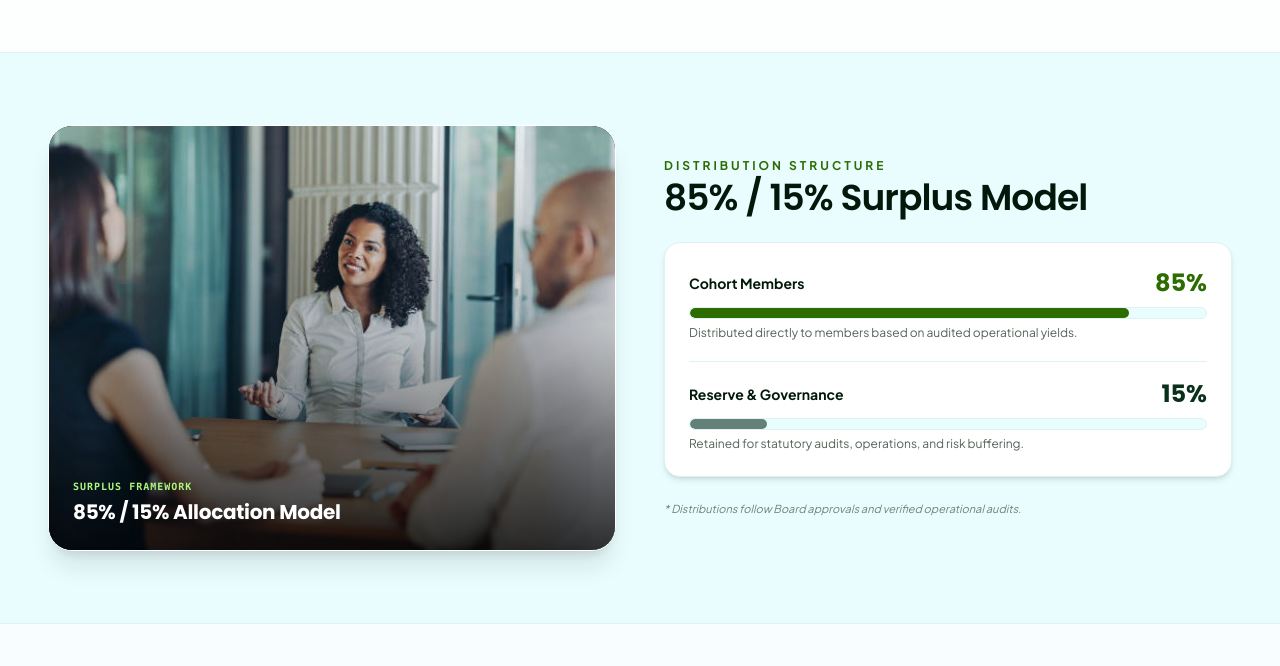
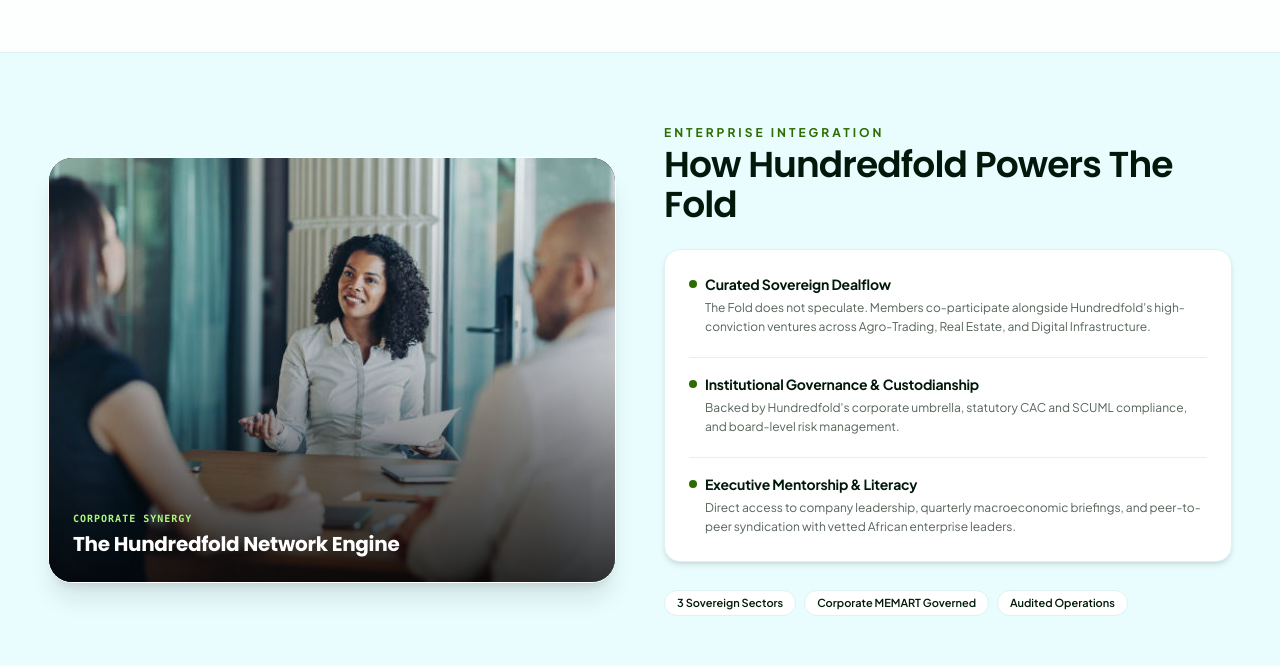
Before and after one commit to danielosita508/hundredfold, a Next.js app: page /the-fold in a window 1280 px wide. Shown: the part 1040-1706 px from the top of the page. Built offline with nearby package versions, Linux system fonts and the light colour scheme; no server answers.

Commit message:
feat(the-fold): replace confidential 85/15 distribution model with Hundredfold corporate ecosystem integration

```diff
--- a/app/the-fold/page.tsx
+++ b/app/the-fold/page.tsx
@@ -44,7 +44,7 @@ const THE_FOLD_HERO_SLIDES = [
     alt: "Modern Enterprise Infrastructure and High-Yield Venues",
     title: "Disciplined Stewardship",
     description:
-      "Direct 85% operational distribution model for participating syndicate members.",
+      "Transparent governance, verified due diligence, and audited operational reporting.",
   },
 ];
 
@@ -258,7 +258,7 @@ export default function TheFoldPage() {
         </div>
       </section>
 
-      {/* ─── SECTION 3: 85% / 15% ALLOCATION MODEL (Clean, Summarized Visual Split) ─── */}
+      {/* ─── SECTION 3: CORPORATE SYNERGY (How Hundredfold Powers The Fold) ─── */}
       <section className="relative w-full py-14 sm:py-18 px-6 lg:px-12">
         <div className="max-w-[1240px] mx-auto">
           <div className="grid grid-cols-1 lg:grid-cols-12 gap-8 lg:gap-12 items-center">
@@ -285,16 +285,16 @@ export default function TheFoldPage() {
 
                 <div className="absolute inset-x-0 bottom-0 p-6 z-10 flex flex-col gap-1 text-white">
                   <span className="text-[10px] font-mono uppercase tracking-widest text-[#ABF67E] font-bold">
-                    SURPLUS FRAMEWORK
+                    CORPORATE SYNERGY
                   </span>
                   <h4 className="font-heading text-lg sm:text-xl font-bold text-white">
-                    85% / 15% Allocation Model
+                    The Hundredfold Network Engine
                   </h4>
                 </div>
               </div>
             </motion.div>
 
-            {/* Right Column: Clean Summarized Split Card */}
+            {/* Right Column: Clean Summarized Corporate Integration Card */}
             <motion.div
               initial={{ opacity: 0, y: shouldReduceMotion ? 0 : 20 }}
               whileInView={{ opacity: 1, y: 0 }}
@@ -304,45 +304,57 @@ export default function TheFoldPage() {
             >
               <div>
                 <span className="text-xs uppercase tracking-[0.25em] font-bold text-[#2D6C00] block">
-                  DISTRIBUTION STRUCTURE
+                  ENTERPRISE INTEGRATION
                 </span>
                 <h2 className="font-heading text-3xl sm:text-4xl font-semibold text-[#00190A] tracking-tight mt-1">
-                  85% / 15% Surplus Model
+                  How Hundredfold Powers The Fold
                 </h2>
               </div>
 
-              {/* Visual Split Cards (Clean & Minimal) */}
+              {/* Company Synergy Cards (Clean, Structured, Institutional) */}
               <div className="p-6 rounded-2xl bg-white border border-[#DEF2F4] shadow-md space-y-5">
                 <div>
-                  <div className="flex justify-between items-center text-sm font-semibold mb-2">
-                    <span className="text-[#00190A] font-bold">Cohort Members</span>
-                    <span className="text-[#2D6C00] font-heading text-2xl font-bold">85%</span>
+                  <div className="flex items-center gap-2 mb-1">
+                    <span className="w-2 h-2 rounded-full bg-[#2D6C00]" />
+                    <h3 className="text-sm font-bold text-[#00190A]">Curated Sovereign Dealflow</h3>
                   </div>
-                  <div className="w-full bg-[#E9FDFF] h-3 rounded-full overflow-hidden border border-[#DEF2F4]">
-                    <div className="bg-[#2D6C00] h-full w-[85%] rounded-full" />
-                  </div>
-                  <span className="text-xs text-[#556358] block mt-1.5">
-                    Distributed directly to members based on audited operational yields.
-                  </span>
+                  <p className="text-xs text-[#556358] leading-relaxed pl-4">
+                    The Fold does not speculate. Members co-participate alongside Hundredfold&apos;s high-conviction ventures across Agro-Trading, Real Estate, and Digital Infrastructure.
+                  </p>
                 </div>
 
                 <div className="pt-4 border-t border-[#DEF2F4]">
-                  <div className="flex justify-between items-center text-sm font-semibold mb-2">
-                    <span className="text-[#00190A] font-bold">Reserve &amp; Governance</span>
-                    <span className="text-[#0A2F1B] font-heading text-2xl font-bold">15%</span>
+                  <div className="flex items-center gap-2 mb-1">
+                    <span className="w-2 h-2 rounded-full bg-[#2D6C00]" />
+                    <h3 className="text-sm font-bold text-[#00190A]">Institutional Governance &amp; Custodianship</h3>
                   </div>
-                  <div className="w-full bg-[#E9FDFF] h-3 rounded-full overflow-hidden border border-[#DEF2F4]">
-                    <div className="bg-[#0A2F1B]/60 h-full w-[15%] rounded-full" />
+                  <p className="text-xs text-[#556358] leading-relaxed pl-4">
+                    Backed by Hundredfold&apos;s corporate umbrella, statutory CAC and SCUML compliance, and board-level risk management.
+                  </p>
+                </div>
+
+                <div className="pt-4 border-t border-[#DEF2F4]">
+                  <div className="flex items-center gap-2 mb-1">
+                    <span className="w-2 h-2 rounded-full bg-[#2D6C00]" />
+                    <h3 className="text-sm font-bold text-[#00190A]">Executive Mentorship &amp; Literacy</h3>
                   </div>
-                  <span className="text-xs text-[#556358] block mt-1.5">
-                    Retained for statutory audits, operations, and risk buffering.
-                  </span>
+                  <p className="text-xs text-[#556358] leading-relaxed pl-4">
+                    Direct access to company leadership, quarterly macroeconomic briefings, and peer-to-peer syndication with vetted African enterprise leaders.
+                  </p>
                 </div>
               </div>
 
-              <p className="text-[11px] text-[#718275] italic">
-                * Distributions follow Board approvals and verified operational audits.
-              </p>
+              <div className="flex flex-wrap gap-2 pt-1">
+                <span className="px-3 py-1 rounded-full bg-white border border-[#DEF2F4] text-[11px] font-semibold text-[#00190A]">
+                  3 Sovereign Sectors
+                </span>
+                <span className="px-3 py-1 rounded-full bg-white border border-[#DEF2F4] text-[11px] font-semibold text-[#00190A]">
+                  Corporate MEMART Governed
+                </span>
+                <span className="px-3 py-1 rounded-full bg-white border border-[#DEF2F4] text-[11px] font-semibold text-[#00190A]">
+                  Audited Operations
+                </span>
+              </div>
             </motion.div>
 
           </div>
```
Also changed, not shown: content/insights/governance-and-collective-discipline-the-fold-model.md (+4 -15 lines).
